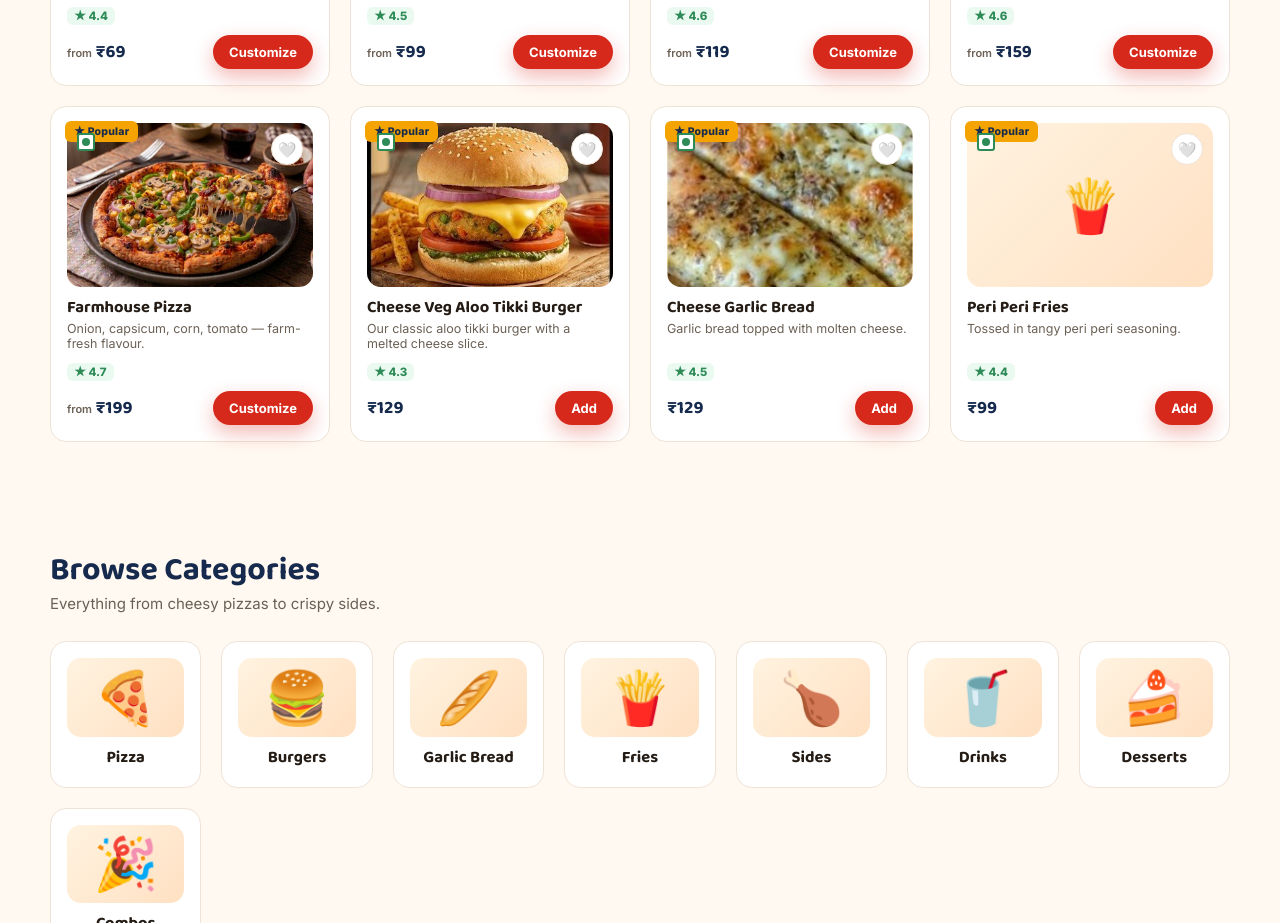
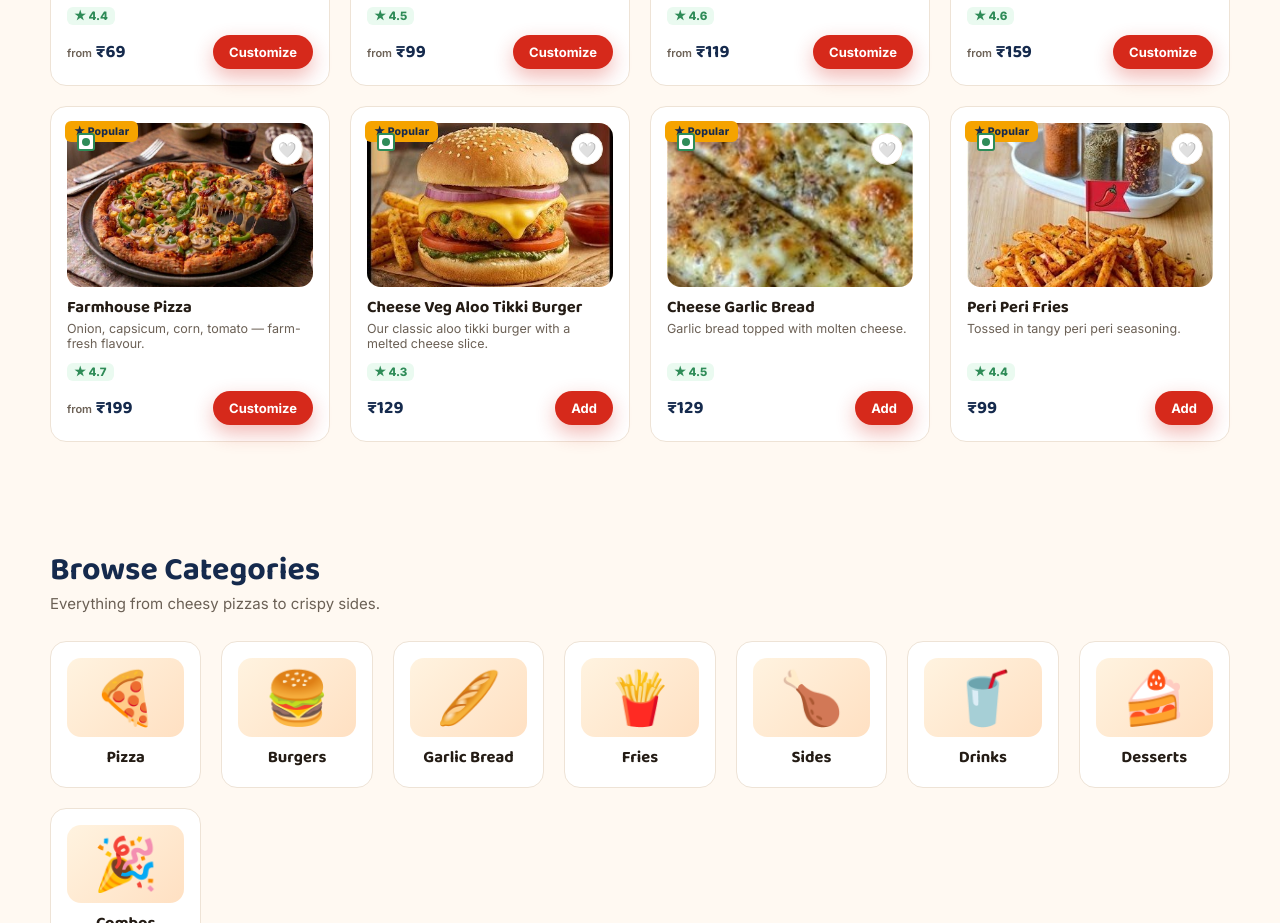
Before and after one commit to n98912936-lab/Bunk-And-Bite-Website, a website: page public/index.html in a window 1280 px wide. Shown: the part 1032-1955 px from the top of the page. Drawn offline with Linux system fonts and the light colour scheme.

Commit message:
Added fries images

```diff
--- a/public/index.html
+++ b/public/index.html
@@ -754,9 +754,9 @@ const DATA = {
     { id:"gb-002", name:"Cheese Garlic Bread", category:"garlic-bread", desc:"Garlic bread topped with molten cheese.", veg:true, available:true, featured:true, rating:4.5, emoji:"🥖", img:"images/cheese-garlic-bread.jpg", customizable:false, price:129 },
     { id:"gb-003", name:"Spicy Cheese Garlic Bread", category:"garlic-bread", desc:"Cheese garlic bread with a spicy twist.", veg:true, available:true, featured:false, rating:4.3, emoji:"🥖", img:"images/spicy-cheese-garlic-bread.jpg", customizable:false, price:149 },
 
-    { id:"fr-001", name:"Classic Fries", category:"fries", desc:"Golden, crispy and perfectly salted.", veg:true, available:true, featured:false, rating:4.1, emoji:"🍟", customizable:false, price:79 },
-    { id:"fr-002", name:"Peri Peri Fries", category:"fries", desc:"Tossed in tangy peri peri seasoning.", veg:true, available:true, featured:true, rating:4.4, emoji:"🍟", customizable:false, price:99 },
-    { id:"fr-003", name:"Cheese Fries", category:"fries", desc:"Loaded with a generous layer of cheese.", veg:true, available:true, featured:false, rating:4.3, emoji:"🍟", customizable:false, price:129 },
+    { id:"fr-001", name:"Classic Fries", category:"fries", desc:"Golden, crispy and perfectly salted.", veg:true, available:true, featured:false, rating:4.1, emoji:"🍟", img:"images/classic-fries.jpg", customizable:false, price:79 },
+    { id:"fr-002", name:"Peri Peri Fries", category:"fries", desc:"Tossed in tangy peri peri seasoning.", veg:true, available:true, featured:true, rating:4.4, emoji:"🍟", img:"images/peri-peri-fries.jpg", customizable:false, price:99 },
+    { id:"fr-003", name:"Cheese Fries", category:"fries", desc:"Loaded with a generous layer of cheese.", veg:true, available:true, featured:false, rating:4.3, emoji:"🍟", img:"images/cheese-fries.jpg", customizable:false, price:129 },
 
     { id:"sd-001", name:"Veg Nuggets", category:"sides", desc:"Crispy bite-sized veggie nuggets.", veg:true, available:true, featured:false, rating:4.0, emoji:"🍗", customizable:false, price:99 },
     { id:"sd-002", name:"Cheesy Bites", category:"sides", desc:"Bite-sized, cheese-stuffed and golden fried.", veg:true, available:true, featured:false, rating:4.2, emoji:"🍗", customizable:false, price:129 },
```
Also changed, not shown: public/images/cheese-fries.jpg (added), public/images/classic-fries.jpg (added), public/images/peri-peri-fries.jpg (added).
